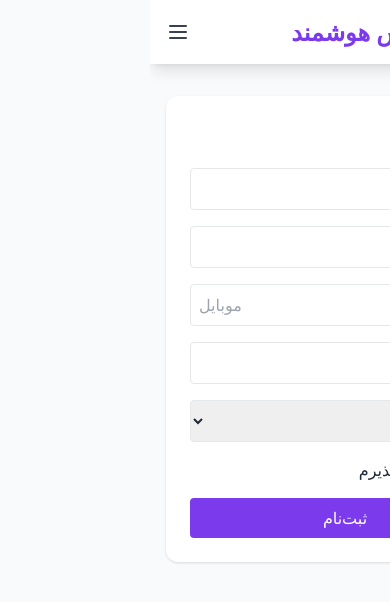
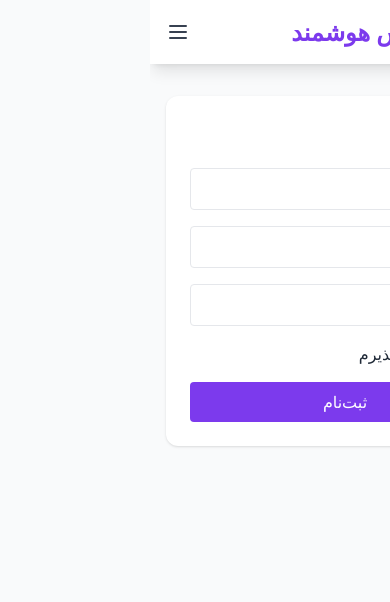
Before and after one commit to solahaei2-cell/psychologist-frontend-app, a React (Vite) app: page /register in a window 390 px wide. Shown: the top 602 px of the page. Built offline with nearby package versions, Linux system fonts and the light colour scheme; no server answers.

Commit message:
Update migration to add mobile, gender, acceptTerms columns

```diff
--- a/src/pages/Login.jsx
+++ b/src/pages/Login.jsx
@@ -16,13 +16,14 @@ export default function Login() {
   const handleSubmit = async (e) => {
     e.preventDefault()
     setError('')
+
     try {
       setLoading(true)
-      const res = await api.post('/api/auth/login', form)
+      const res = await api.post('/api/auth/login', { email: form.email, password: form.password })
       if (res.data.success && res.data.token) {
         // ذخیره توکن برای درخواست‌های بعدی
         localStorage.setItem('token', res.data.token)
-        navigate('/dashboard') // یا هر صفحه‌ای که بعد از لاگین باید بروه
+        navigate('/dashboard')
       } else {
         setError(res.data.message || 'خطا در ورود')
       }
--- a/src/pages/Register.jsx
+++ b/src/pages/Register.jsx
@@ -7,9 +7,7 @@ export default function Register() {
   const [form, setForm] = useState({
     fullName: '',
     email: '',
-    mobile: '',
     password: '',
-    gender: '',
     acceptTerms: false
   })
   const [error, setError] = useState('')
@@ -23,12 +21,14 @@ export default function Register() {
   const handleSubmit = async (e) => {
     e.preventDefault()
     setError('')
+
     if (form.password.length < 8) return setError('رمز عبور باید حداقل ۸ کاراکتر باشد')
     if (!form.acceptTerms) return setError('باید قوانین را بپذیرید')
 
     try {
       setLoading(true)
-      const res = await api.post('/api/auth/register', form)
+      const { fullName, email, password, acceptTerms } = form
+      const res = await api.post('/api/auth/register', { fullName, email, password, acceptTerms })
       if (res.data.success) {
         navigate('/login')
       } else {
@@ -52,13 +52,7 @@ export default function Register() {
       <form onSubmit={handleSubmit} className="space-y-4">
         <input name="fullName" placeholder="نام کامل" value={form.fullName} onChange={handleChange} className="w-full border p-2 rounded" required />
         <input name="email" type="email" placeholder="ایمیل" value={form.email} onChange={handleChange} className="w-full border p-2 rounded" required />
-        <input name="mobile" type="tel" placeholder="موبایل" value={form.mobile} onChange={handleChange} className="w-full border p-2 rounded" required />
         <input name="password" type="password" placeholder="رمز عبور" value={form.password} onChange={handleChange} className="w-full border p-2 rounded" required />
-        <select name="gender" value={form.gender} onChange={handleChange} className="w-full border p-2 rounded" required>
-          <option value="">جنسیت</option>
-          <option value="male">مرد</option>
-          <option value="female">زن</option>
-        </select>
         <label className="flex items-center">
           <input type="checkbox" name="acceptTerms" checked={form.acceptTerms} onChange={handleChange} className="ml-2" />
           قوانین را می‌پذیرم
```
